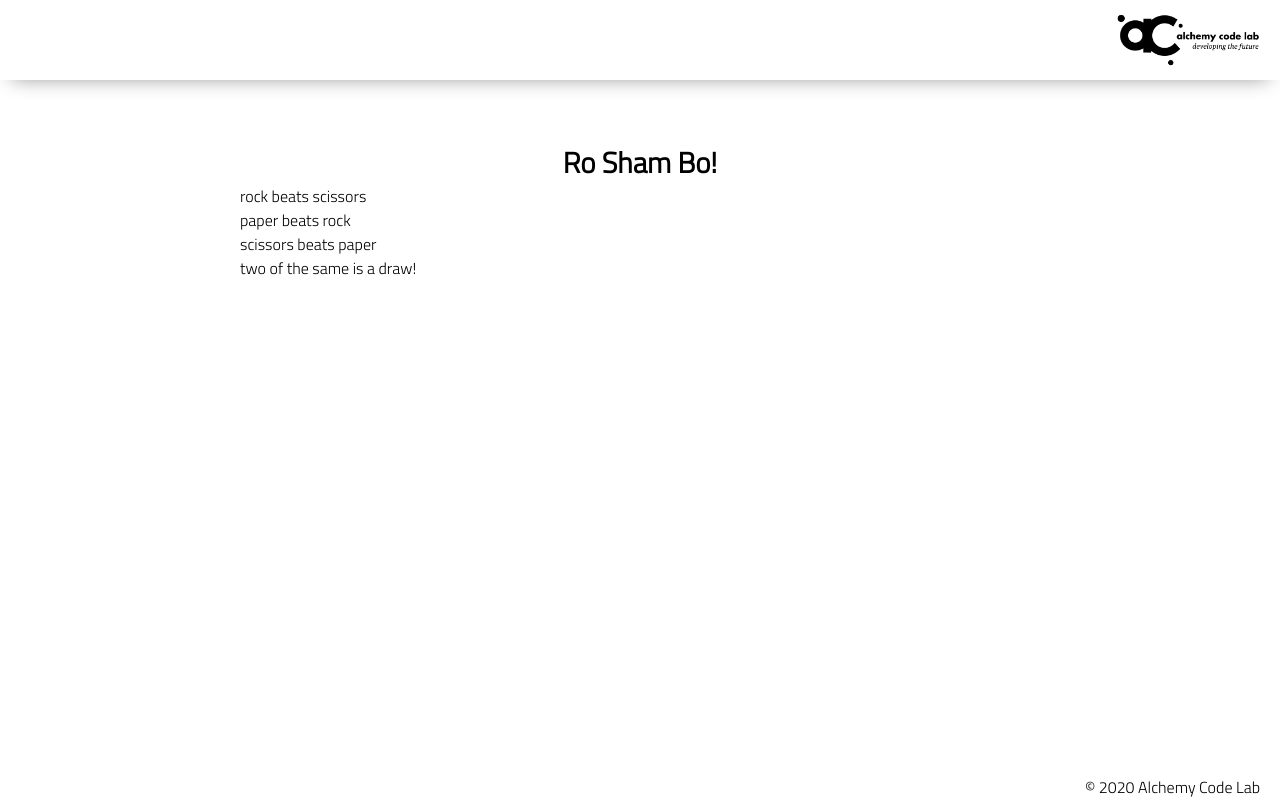
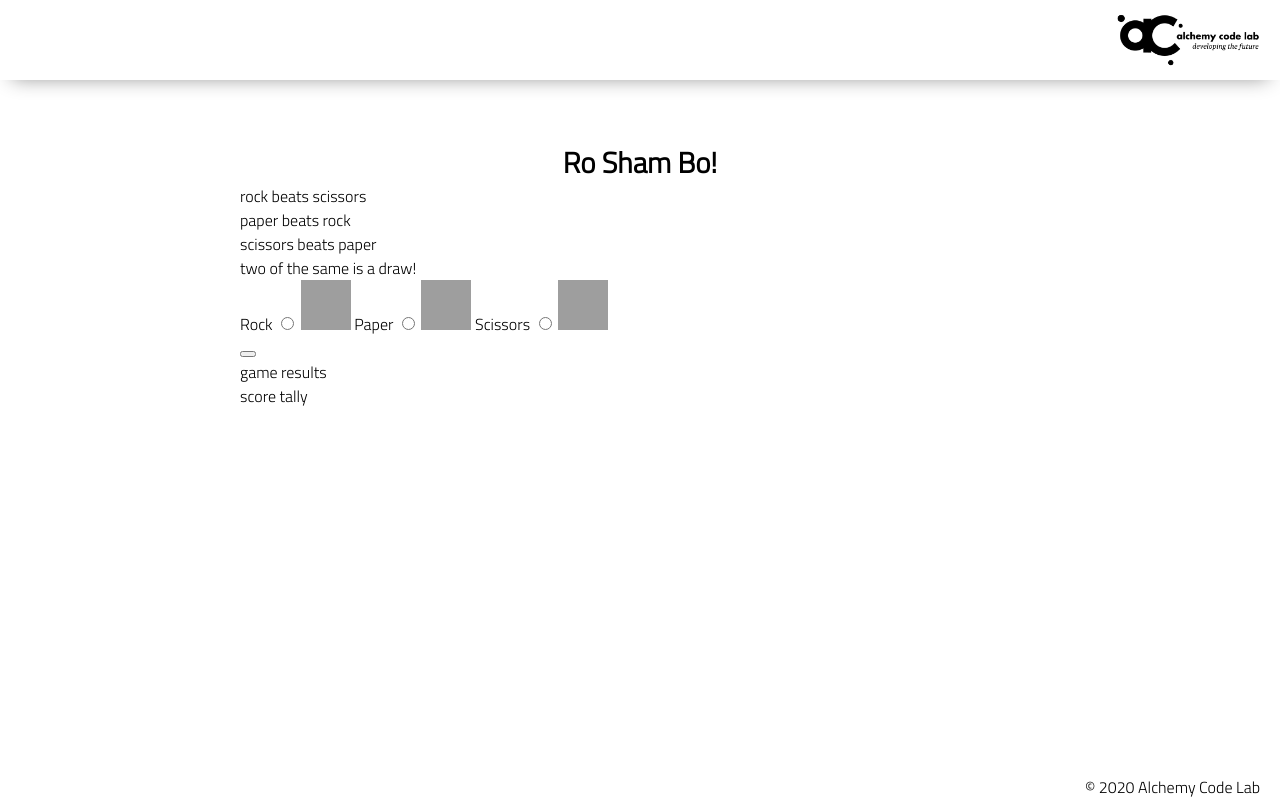
Before and after one commit to erichsauer/lab-03-rock-paper-scissors, a plain HTML site: page index.html in a window 1280 px wide. Drawn offline with Linux system fonts and the light colour scheme; grey boxes are pictures that could not be loaded.

Commit message:
adds html architecture and function planning

```diff
--- a/index.html
+++ b/index.html
@@ -24,25 +24,36 @@
                 Ro Sham Bo!
             </h2>
             <content>
-                <div class="rules-container">
-                    <div class="rules">
-                        <ul>
+                <div id="rules-container">
+                    <ul>
                             <li>rock beats scissors</li>
                             <li>paper beats rock</li>
                             <li>scissors beats paper</li>
                             <li>two of the same is a draw!</li>
-                        </ul>
+                    </ul>
+                </div>
+                <div id="game-container">
+                    <div id="radio-buttons">
+                        <label class="rps-item">
+                            Rock
+                            <input type="radio" name="rps" value="rock">
+                            <img src="http://www.placekitten.com/50" alt="">
+                        </label>
+                        <label>
+                            Paper
+                            <input type="radio" name="rps" value="paper">
+                            <img src="http://www.placekitten.com/50" alt="">
+                        </label>
+                        <label>
+                            Scissors
+                            <input type="radio" name="rps" value="scissors">
+                            <img src="http://www.placekitten.com/50" alt="">
+                        </label>
                     </div>
+                    <button id="play-button"></button>
+                    <div id="game-result-div">game results</div>
+                    <div id="score-tally-div">score tally</div>
                 </div>
-<!-- - Radio buttons
-    - rock
-    - paper
-    - scissors
-- Button for "Play"
-- Display div for wins and losses and draws
-- Display of result of each game
-    - should indicate what the computer threw and what the result was (win, loss, draw) -->
-
             </content>
         </section>
     </main>
```
Also changed, not shown: 1 other file.
